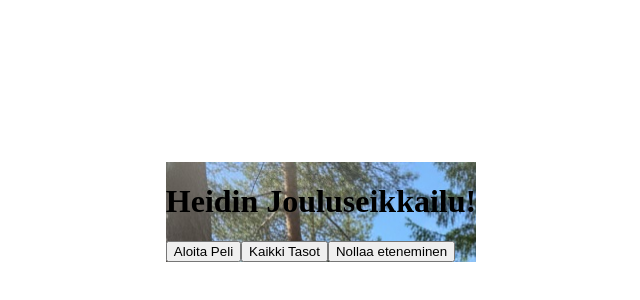
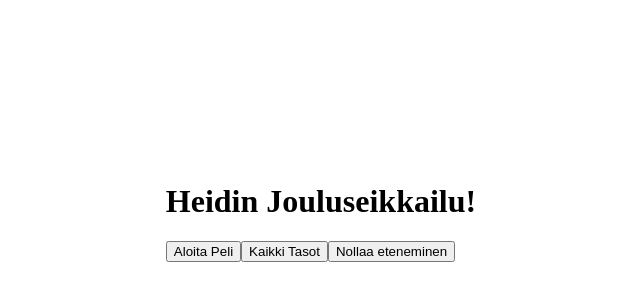
Before and after one commit to grande-fi/heidin-jouluseikkailu, a Next.js app: page / in a window 1280 px wide. Shown: the part 188-488 px from the top of the page, without its empty margins (319-959 px from the left). Built offline with nearby package versions, Linux system fonts and the light colour scheme.

Commit message:
Update page.js
update

```diff
--- a/app/page.js
+++ b/app/page.js
@@ -11,11 +11,13 @@ export default function MainMenu() {
   const [solvedStatus, setSolvedStatus] = useState([]);
   const [firstUnsolvedIndex, setFirstUnsolvedIndex] = useState(0);
 
+  // Load progress from localStorage
   useEffect(() => {
     const status = puzzles.map((_, index) => {
       const id = index + 1;
       return localStorage.getItem(`puzzle-${id}-solved`) === "true";
     });
+
     setSolvedStatus(status);
 
     const firstUnsolved = status.findIndex((s) => !s);
@@ -23,8 +25,7 @@ export default function MainMenu() {
   }, []);
 
   const startPuzzle = () => {
-    const nextId = firstUnsolvedIndex + 1;
-    router.push(`/puzzles/${nextId}`);
+    router.push(`/puzzles/${firstUnsolvedIndex + 1}`);
   };
 
   const goToPuzzlesList = () => {
@@ -35,19 +36,27 @@ export default function MainMenu() {
     puzzles.forEach((_, index) => {
       localStorage.removeItem(`puzzle-${index + 1}-solved`);
     });
+
     setSolvedStatus(puzzles.map(() => false));
     setFirstUnsolvedIndex(0);
   };
 
   return (
-      <main
-        className="min-h-screen bg-cover bg-center flex items-center justify-center"
+    <>
+      {/* --- Full-viewport background layer (independent of layout) --- */}
+      <div
+        className="fixed inset-0 bg-cover bg-center bg-no-repeat -z-10"
         style={{
           backgroundImage: "url('/backgrounds/menu.jpg')",
         }}
-      >
-        <div className="max-w-xl mx-auto text-center bg-black/70 p-8 rounded-lg">
-          <h1 className="text-3xl font-bold mb-6">{fi.appTitle}</h1>
+      />
+
+      {/* --- Foreground content --- */}
+      <main className="min-h-screen flex items-center justify-center">
+        <div className="max-w-xl mx-auto text-center bg-black/70 p-8 rounded-xl shadow-xl">
+          <h1 className="text-3xl font-bold mb-6 text-white">
+            {fi.appTitle}
+          </h1>
 
           <div className="flex flex-col gap-4">
             <Button
@@ -61,7 +70,7 @@ export default function MainMenu() {
               onClick={goToPuzzlesList}
               className="bg-blue-500 hover:bg-blue-600"
             >
-              {fi.mainMenu.levels}
+              Kaikki Tasot
             </Button>
 
             <Button
@@ -73,5 +82,6 @@ export default function MainMenu() {
           </div>
         </div>
       </main>
-    );
-  }
+    </>
+  );
+}
```
